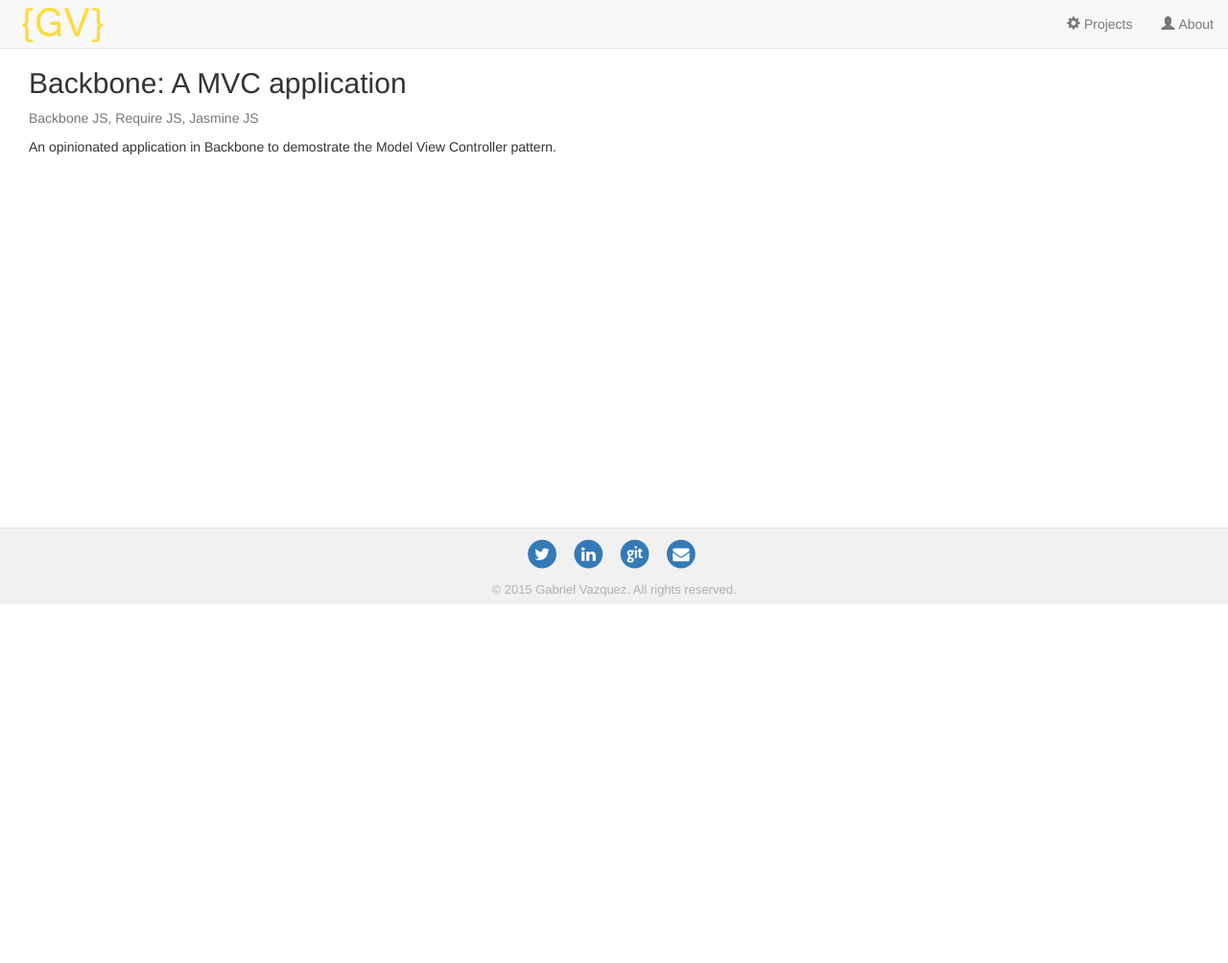
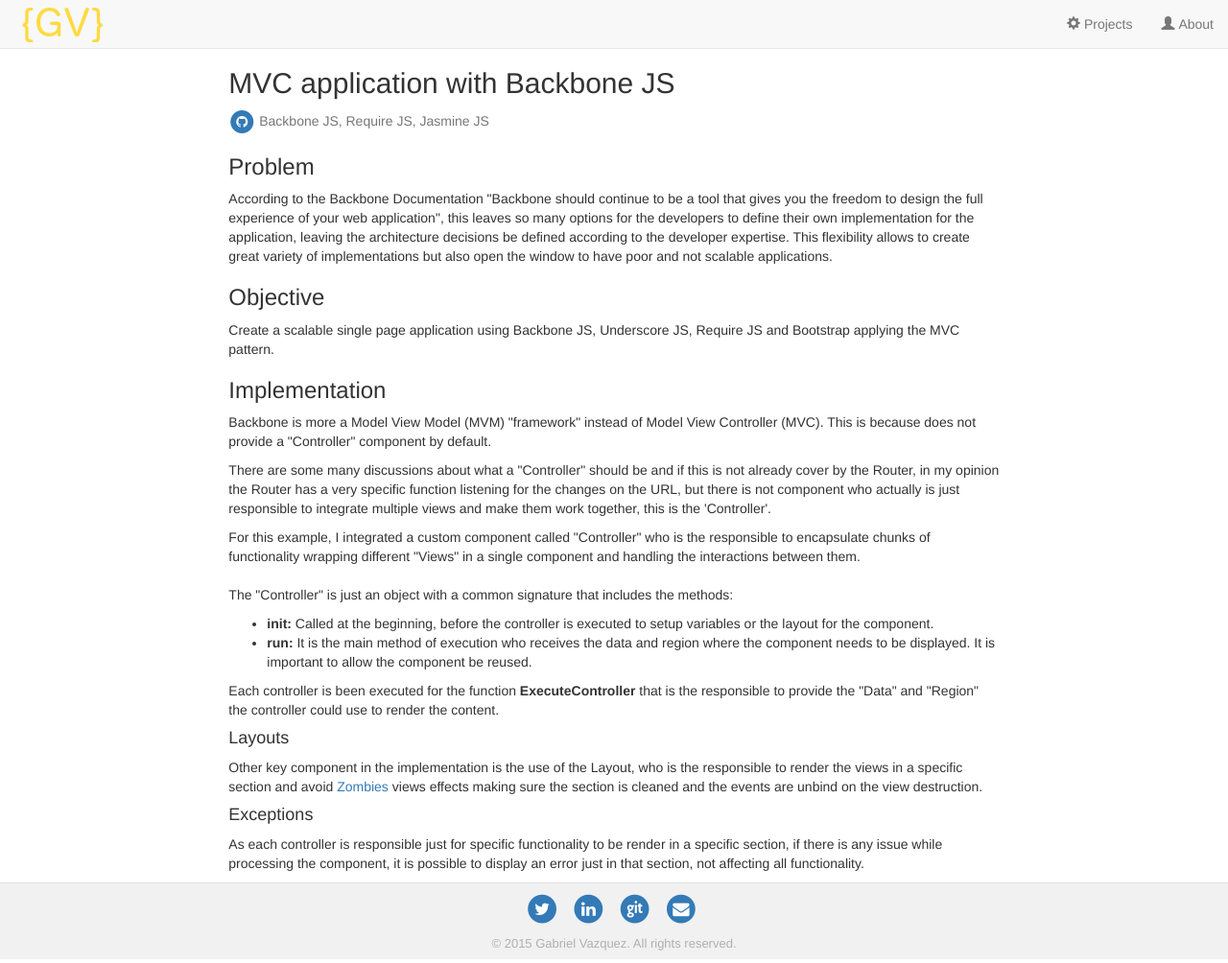
Before and after one commit to gvazq82/gvazq82.github.io, a Jekyll site: the page built from _posts/2015-01-07-Backbone_MVC.html, in a window 1280 px wide and 1004 px high. Shown: the whole window at 96% size. Built offline with Jekyll 4.4.1, drawn with Linux system fonts in a browser that asks for light colours; nearby versions of some CDN libraries; Markdown is read by kramdown in place of the engine named in the settings.

Commit message:
MVC Post
Finally completed my first post without images, next step find a tool
to create images

```diff
--- a/_layouts/posts.html
+++ b/_layouts/posts.html
@@ -2,7 +2,7 @@
 layout: default
 ---
 <div class="container-fluid">
-	<section class="col-sm-6 col-md-6">
+	<section class="col-sm-8 col-md-offset-2">
 		{{ content }}
 	</section>
 </div>
--- a/_posts/2015-01-07-Backbone_MVC.html
+++ b/_posts/2015-01-07-Backbone_MVC.html
@@ -1,14 +1,81 @@
 ---
 layout: posts
-title: Backbone, MVC application
+title: MVC application with Backbone JS
 subtitle: Backbone JS, Require JS, Jasmine JS
 description: An opinionated application in Backbone to demostrate the Model View Controller pattern.
 ---
 <article>
-	<h2>Backbone: A MVC application</h2>
-	<p class="text-muted">Backbone JS, Require JS, Jasmine JS</p>
-			<p>An opinionated application in Backbone to demostrate the Model
-				View Controller pattern.</p>
-			<p>
+	<h2>MVC application with Backbone JS</h2>
+	<p class="text-muted">
+		<a href="https://github.com/gvazq82/backbone-amd">
+			<i class="fa-stack fa-sm">
+				<i class="fa fa-circle fa-stack-2x"></i>
+				<i class="fa fa-github fa-stack-1x fa-inverse"></i>
+			</i>
+		</a>Backbone JS, Require JS, Jasmine JS
+	</p>
 
+	<section>
+		<h3>Problem</h3>
+		<p>According to the Backbone Documentation "Backbone should
+			continue to be a tool that gives you the freedom to design the full
+			experience of your web application", this leaves so many options for
+			the developers to define their own implementation for the
+			application, leaving the architecture decisions be defined according
+			to the developer expertise. This flexibility allows to create great
+			variety of implementations but also open the window to have poor and
+			not scalable applications.</p>
+
+	</section>
+	<section>
+		<h3>Objective</h3>
+		<p>Create a scalable single page application using Backbone JS,
+			Underscore JS, Require JS and Bootstrap applying the MVC pattern.</p>
+	</section>
+	<section>
+		<h3>Implementation</h3>
+		<p>Backbone is more a Model View Model (MVM) "framework" instead of
+			Model View Controller (MVC). This is because does not provide a
+			"Controller" component by default.</p>
+		<p>There are some many discussions about what a "Controller"
+			should be and if this is not already cover by the Router, in my opinion the Router has
+			a very specific function listening for the changes on the URL, but there
+			is not component who actually is just responsible to integrate multiple views and make them work together, this is
+			the 'Controller'.
+		</p>
+		<p>
+			For this example, I integrated a custom component called "Controller"
+			who is the responsible to encapsulate chunks of functionality wrapping different "Views" in a single component and
+			handling the interactions between them.
+			<br><br>
+		The "Controller" is just an object with a common signature that includes the methods:
+		</p>
+
+		<ul>
+			<li><strong>init:</strong> Called at the beginning, before the
+				controller is executed to setup variables or the layout for the
+				component.</li>
+			<li><strong>run:</strong> It is the main method of execution who
+				receives the data and region where the component needs to be
+				displayed. It is important to allow the component be reused.</li>
+		</ul>
+		<p>
+		Each controller is been executed for the function <strong>ExecuteController</strong>
+		that is the responsible to provide the "Data" and "Region" the
+		controller could use to render the content.
+		</p>
+		<h4>Layouts</h4>
+		<p>
+		Other key component in the implementation is the use of the Layout, who is the responsible to
+		render the views in a specific section and avoid <a target="_blank" href="https://lostechies.com/derickbailey/2011/09/15/zombies-run-managing-page-transitions-in-backbone-apps/">Zombies</a>
+		views effects making sure the section
+		is cleaned and the events are unbind on the view destruction.
+		</p>
+		<h4>Exceptions</h4>
+		<p>
+		As each controller is responsible just for specific functionality to be render in a specific section,
+		if there is any issue while processing the component, it is possible to display an error just in that section, not affecting
+		all functionality.
+		</p>
+	</section>
 </article>
```
Also changed, not shown: 1 other file.
